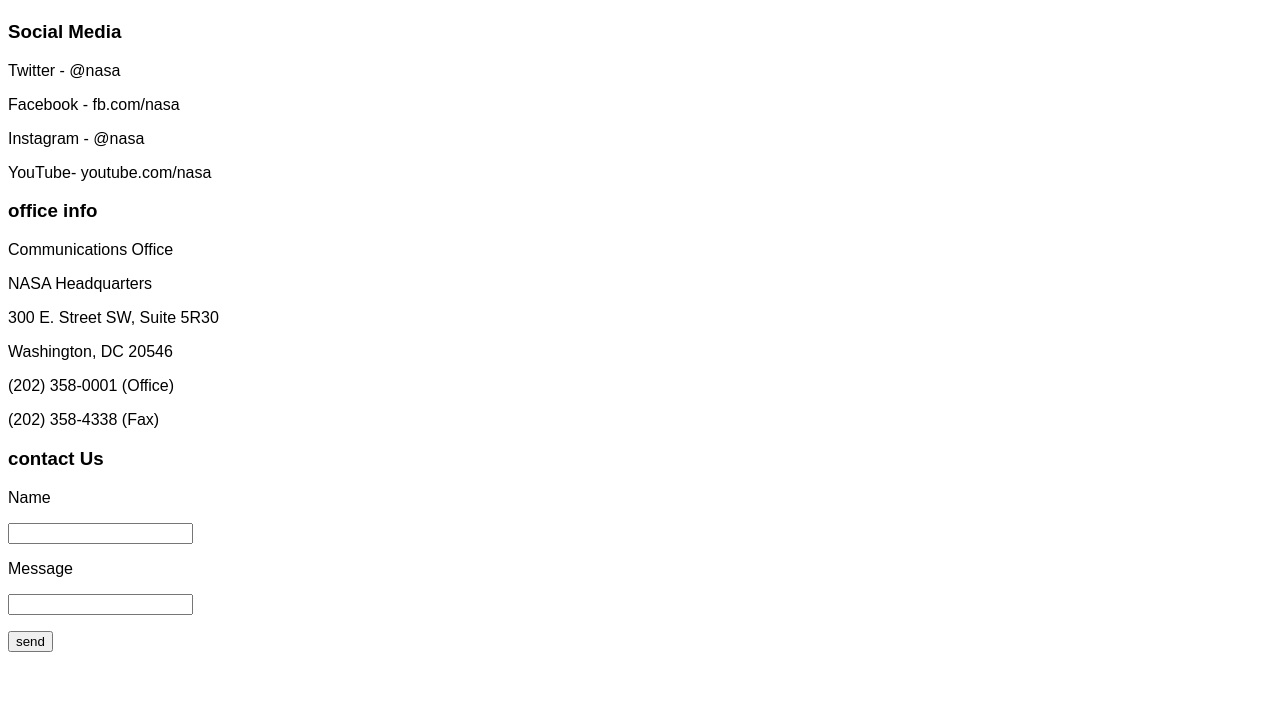
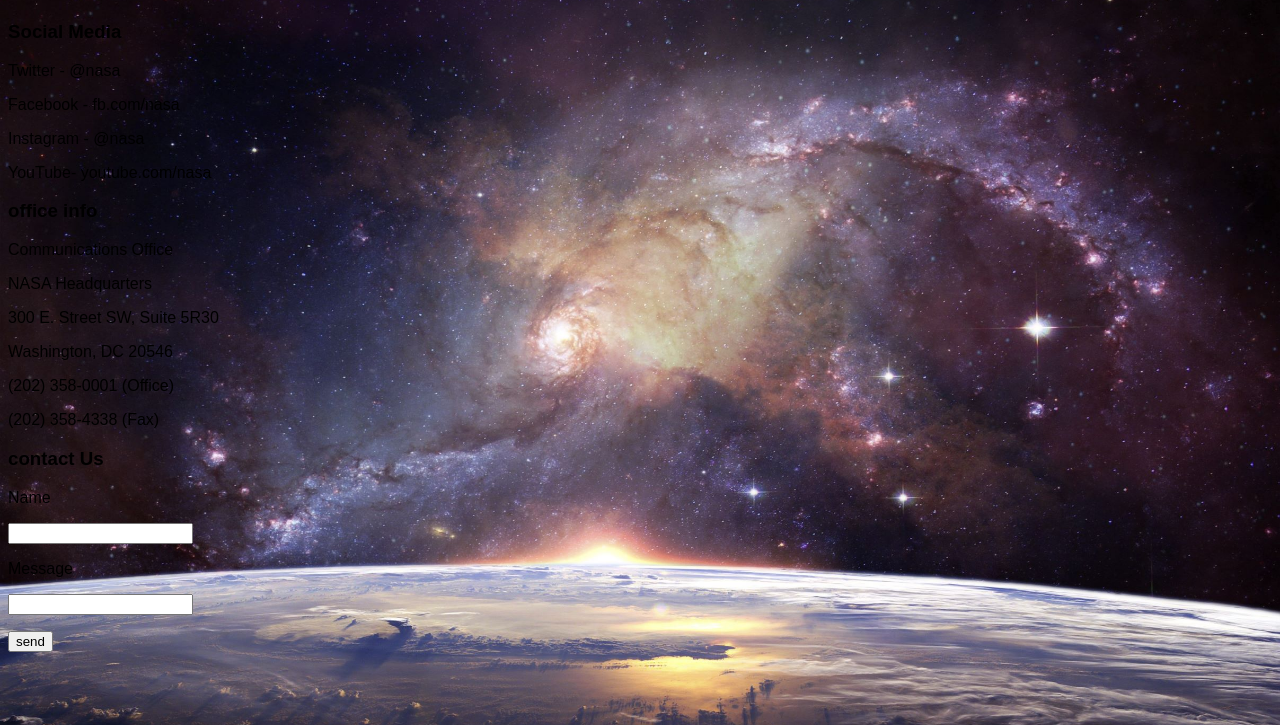
Before and after one commit to lexcavazos/NASA, a plain HTML site: page index.html in a window 1280 px wide. Shown: the part 75-800 px from the top of the page. Drawn offline with Linux system fonts and the light colour scheme.

Commit message:
updated image

```diff
--- a/style.css
+++ b/style.css
@@ -1,6 +1,6 @@
 body {
     font-family: Arial, Helvetica, sans-serif;
-    background-image: image(Nasa.jpg);
+    background-image: url(./Nasa.jpg);
     background-repeat: no-repeat;
     background-size: cover;
   }
```
